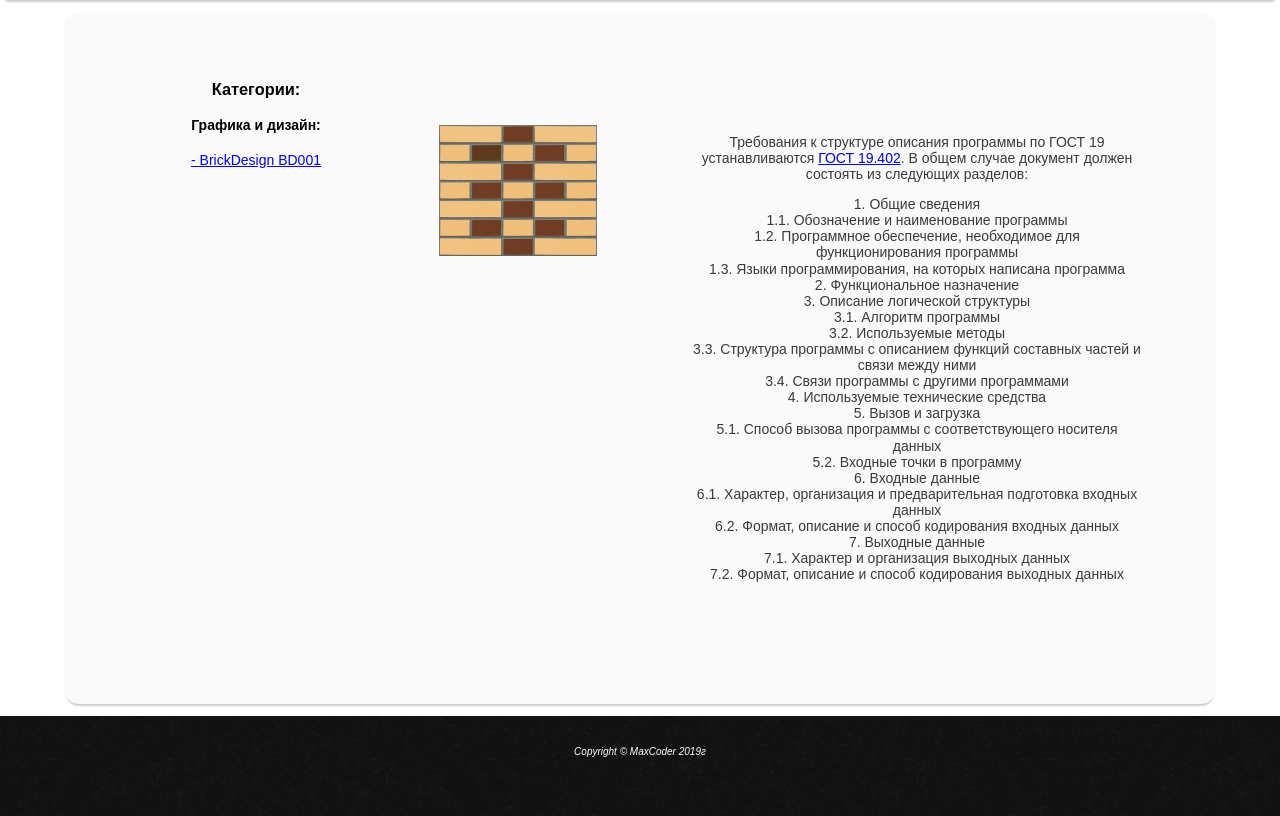
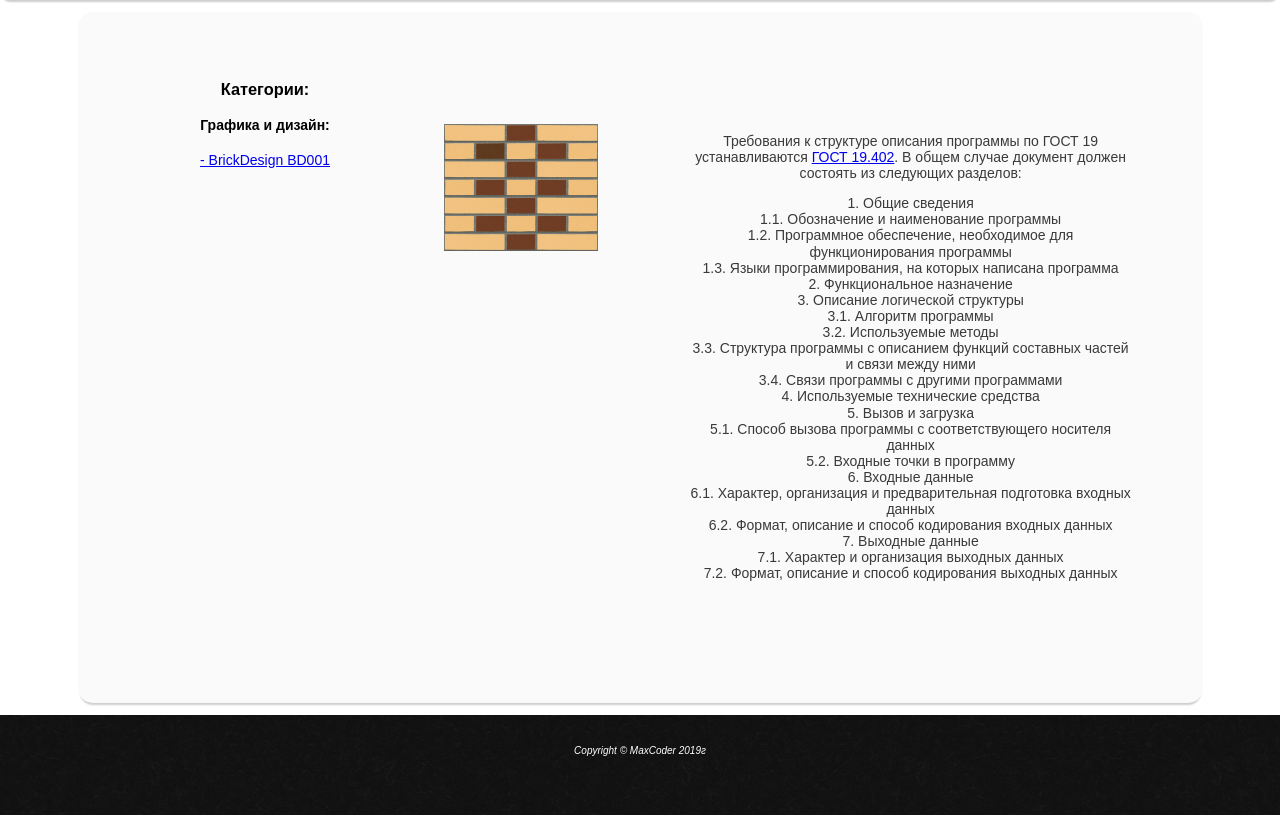
Before and after one commit to M4xCoder/MaxCoder, a Django app: page /shop/ in a window 1280 px wide. Shown: the part 80-896 px from the top of the page. Run offline with Django 3.2, Linux system fonts and the light colour scheme; parts of the project's set-up code (start-up, migrations or seed data) failed here and were passed over; some libraries are stand-ins or nearby versions.

Commit message:
commit #9

```diff
--- a/apps/accounts/templates/account/login.html
+++ b/apps/accounts/templates/account/login.html
@@ -8,6 +8,7 @@
 
 
 {% block content %}
+    <div class="container-fluid">
       <div class="row block__common justify-content-center">
           <div class="col-12 block">
               <h2>Авторизация</h2>
@@ -54,4 +55,5 @@
               </form>
           </div>
       </div>
+    </div>
 {% endblock content %}
--- a/apps/accounts/templates/account/logout.html
+++ b/apps/accounts/templates/account/logout.html
@@ -6,6 +6,7 @@
 {% endblock render_css %}
 
 {% block content %}
+    <div class="container-fluid">
       <div class="row block__common justify-content-center">
         <div class="col-12 block">
           <h2>Выйти</h2>
@@ -19,4 +20,5 @@
           </form>
         </div>
       </div>
+    </div>
 {% endblock %}
--- a/apps/accounts/templates/account/password_reset.html
+++ b/apps/accounts/templates/account/password_reset.html
@@ -7,6 +7,7 @@
 {% endblock render_css %}
 
 {% block content %}
+    <div class="container-fluid">
       <div class="row block__common justify-content-center">
         <div class="col-12 block">
           <h2>Сброс пароля</h2>
@@ -28,4 +29,5 @@
             <p>Свяжитесь с нами, если у вас возникли сложности со сменой пароля.</p>
         </div>
       </div>
+    </div>
 {% endblock content %}
--- a/apps/accounts/templates/account/signup.html
+++ b/apps/accounts/templates/account/signup.html
@@ -9,6 +9,7 @@
 
 
 {% block content %}
+    <div class="container-fluid">
       <div class="row block__common justify-content-center">
           <div class="col-12 block">
             <h2>Регистрация</h2>
@@ -51,4 +52,5 @@
                 </form>
           </div>
       </div>
+    </div>
 {% endblock content %}
--- a/apps/accounts/templates/license.html
+++ b/apps/accounts/templates/license.html
@@ -6,6 +6,7 @@
 {% endblock render_css %}
 
 {% block content %}
+    <div class="container-fluid">
     <div class="row block__common justify-content-center">
 
         <div class="col-12 block">
@@ -75,4 +76,5 @@
 
 
     </div>
+    </div>
 {% endblock content %}
--- a/apps/accounts/templates/profile.html
+++ b/apps/accounts/templates/profile.html
@@ -6,6 +6,7 @@
 {% endblock render_css %}
 
 {% block content %}
+    <div class="container-fluid">
     <div class="row block__common justify-content-center ">
 
         <div class="col-12 col-sm-8 col-md-4 col-lg-3 block">
@@ -33,6 +34,7 @@
         </div>
 
     </div>
+    </div>
 
 
 {% endblock content %}
--- a/apps/blog/templates/blog/blog_post_list.html
+++ b/apps/blog/templates/blog/blog_post_list.html
@@ -6,6 +6,7 @@
 {% endblock render_css %}
 
 {% block content %}
+    <div class="container-fluid">
     <div class="row block__common justify-content-between no-gutters background">
 
 
@@ -79,4 +80,5 @@
             </div>
           </div>
       </div>
+    </div>
 {% endblock content %}
--- a/apps/shop/templates/shop.html
+++ b/apps/shop/templates/shop.html
@@ -6,6 +6,7 @@
 {% endblock render_css %}
 
 {% block content %}
+    <div class="container-fluid">
         <div class="row block__common justify-content-center no-gutters">
 
 
@@ -67,4 +68,5 @@
             </div>
 
         </div>
+    </div>
 {% endblock content %}
```
